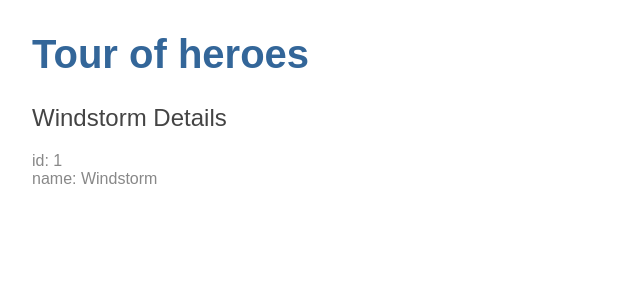
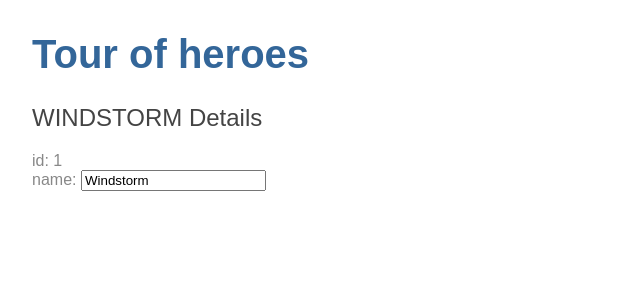
Before and after one commit to jnain/tour-of-heroes-tutorial, an Angular app: page / in a window 1280 px wide. Shown: the top 300 px of the page, without its empty margins (0-640 px from the left). Built offline with nearby package versions, Linux system fonts and the light colour scheme.

Commit message:
Add [(ngModel)] 2 way binding to the hero.name property to impact page changes when modifying the name using the binded input

```diff
--- a/src/app/heroes/heroes.component.html
+++ b/src/app/heroes/heroes.component.html
@@ -1,3 +1,7 @@
-<h2>{{hero.name}} Details</h2>
+<h2>{{hero.name | uppercase}} Details</h2>
 <div><span>id: </span>{{hero.id}}</div>
-<div><span>name: </span>{{hero.name}}</div>
+<div>
+  <label>name:
+    <input [(ngModel)]="hero.name" placeholder="name">
+  </label>
+</div>
```
Also changed, not shown: src/app/app.module.ts (+5 -3 lines).
